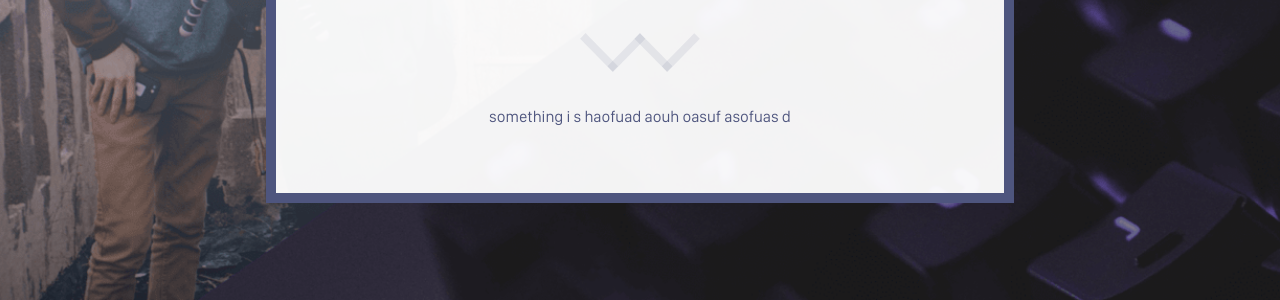
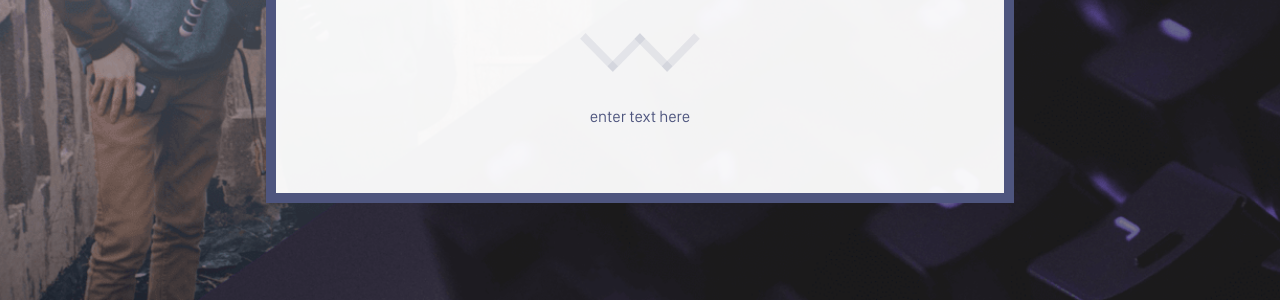
Before and after one commit to sweucsd/swe-website-old, a Jekyll site: the page built from index.markdown, in a window 1280 px wide. Shown: the part 487-787 px from the top of the page. Built offline with Jekyll 4.4.1, drawn with Linux system fonts in a browser that asks for light colours; comment, search, counter and statistics services are not loaded; some of the changed lines change nothing that is shown.

Commit message:
Updated Index

```diff
--- a/index.markdown
+++ b/index.markdown
@@ -2,19 +2,7 @@
 title: Home
 date: 2017-06-27 02:25:00 Z
 permalink: "/"
-intro: something i s haofuad aouh oasuf asofuas d
-events:
-- event_name: SWE outreach banquet
-  event_date: 2017-06-30 00:00:00 Z
-  event_url: http://google.com
-- event_name: another evebt
-  event_date: 2017-06-20 00:00:00 Z
-  event_url: "#"
-- event_name: asodiamsdoias
-  event_date: 2017-06-28 00:00:00 Z
-  event_url: sadasdasdasd
-subtitle: recent evnts
+intro: enter text here
+subtitle: Recent Events
 layout: index
 ---
-
-here rehr ehre rher ehr ehr e
```
